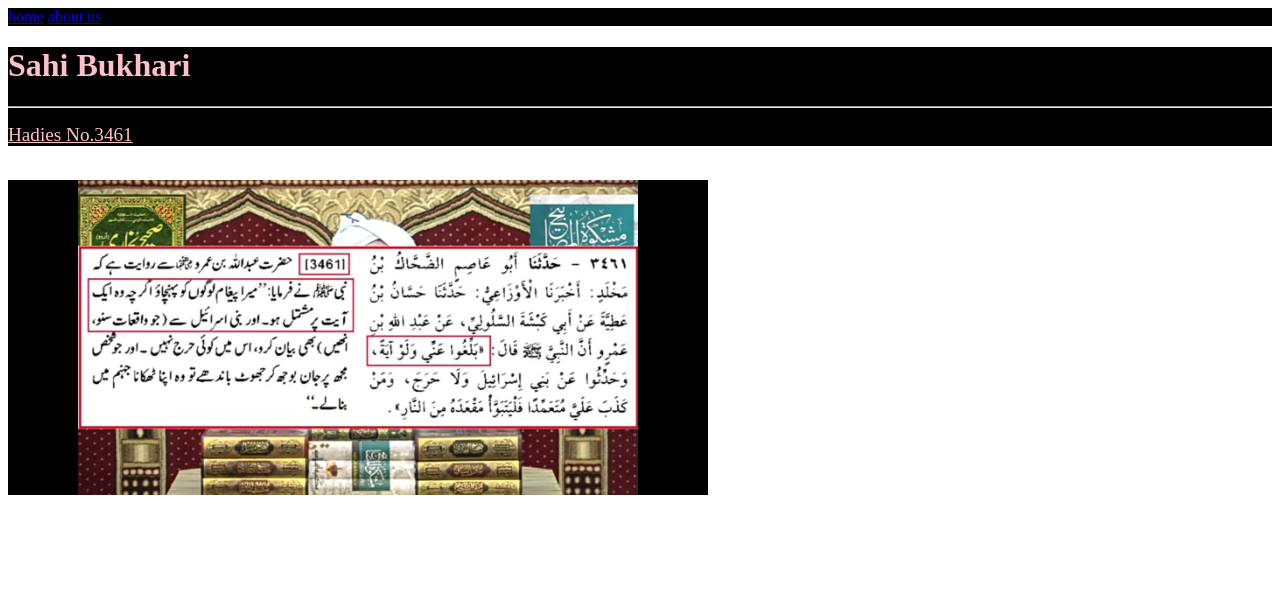
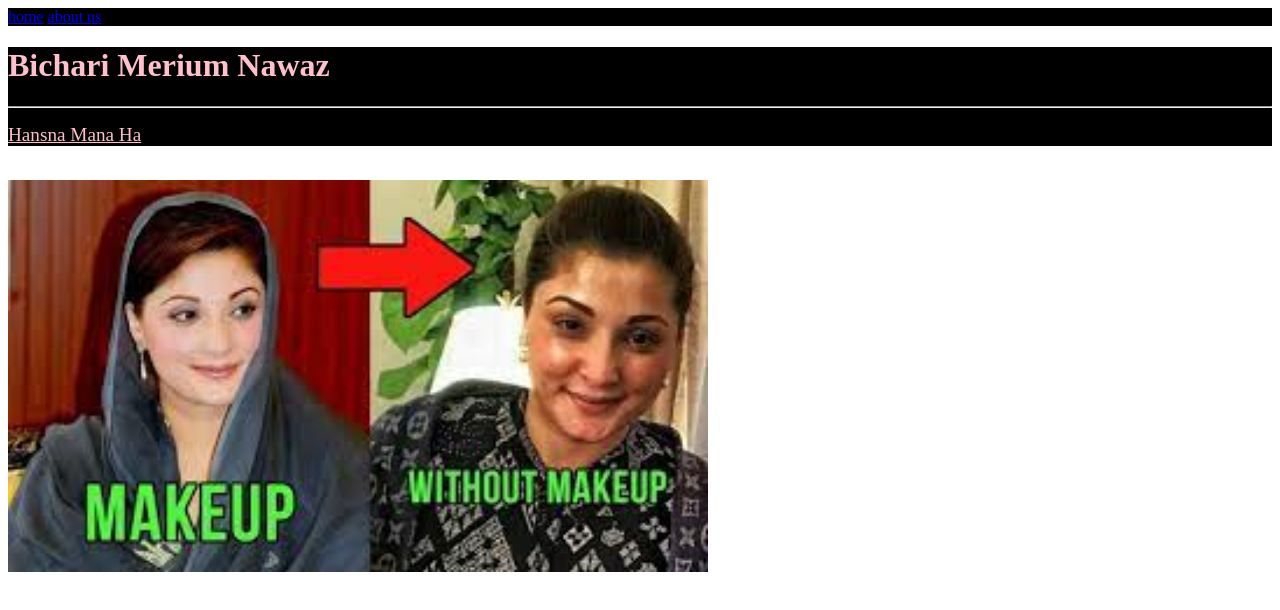
Before and after one commit to abdulwahab-codehub/demo_netlify, a plain HTML site: page index.html in a window 1280 px wide. Drawn offline with Linux system fonts and the light colour scheme.

Commit message:
Update index.html

```diff
--- a/index.html
+++ b/index.html
@@ -14,12 +14,12 @@
     <a href="/about.html">about us</a>
     </div>
     <div class="green">
-    <h1>Sahi Bukhari</h1>
+    <h1>Bichari Merium Nawaz</h1>
     <hr>
-    <p><u><big>Hadies No.3461</big></u></p>
+    <p><u><big>Hansna Mana Ha</big></u></p>
     </div>
 
     <br>
-    <img src="/islamic.jpg" alt="islamic" width="700">
+    <img src="/merium.jpg" alt="merium nawaz" width="700">
 </body>
 </html>
```
